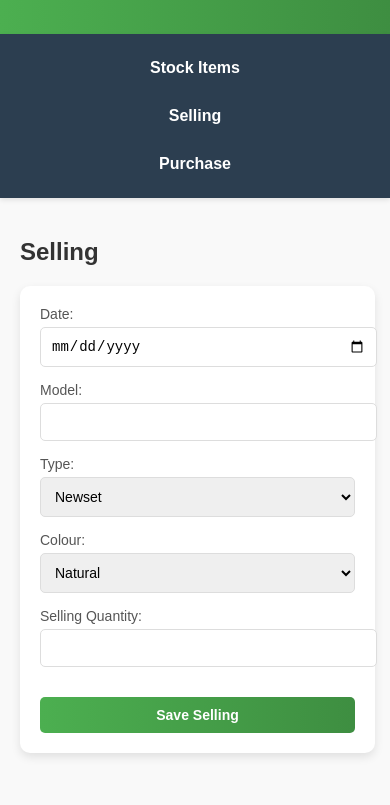
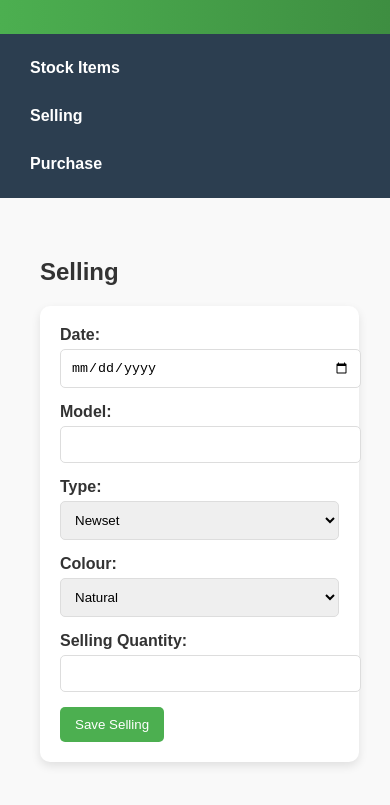
Before and after one commit to dark-anonymous/stock-management-system, a plain HTML site: page index.html in a window 390 px wide. Both pictures are taken after a click on the link "Selling". Shown: the part 113-918 px from the top of the page. Drawn offline with Linux system fonts and the light colour scheme.

Commit message:
Add files via upload

```diff
--- a/styles.css
+++ b/styles.css
@@ -1,6 +1,6 @@
 /* Global Styles */
 body {
-    font-family: 'Poppins', sans-serif;
+    font-family: 'Arial', sans-serif;
     margin: 0;
     padding: 0;
     background-color: #f9f9f9;
@@ -8,32 +8,29 @@ body {
     box-sizing: border-box;
 }
 
-/* Header Styles */
 header {
     background: linear-gradient(90deg, #4CAF50, #3e8e41);
     color: white;
-    padding: 15px 20px;
+    padding: 15px;
     text-align: center;
-    box-shadow: 0 2px 5px rgba(0, 0, 0, 0.1);
 }
 
-/* Navbar Styles */
+/* Navigation */
 nav {
     background-color: #2c3e50;
     display: flex;
     justify-content: center;
     padding: 10px;
-    box-shadow: 0 2px 5px rgba(0, 0, 0, 0.1);
 }
 
 nav a {
     color: white;
     text-decoration: none;
     padding: 10px 20px;
-    margin: 0 10px;
+    margin: 5px;
     border-radius: 20px;
     font-weight: bold;
-    transition: all 0.3s ease;
+    transition: all 0.3s;
 }
 
 nav a:hover {
@@ -41,11 +38,15 @@ nav a:hover {
     color: white;
 }
 
-/* Page Container */
+/* Container and Pages */
 .container {
     padding: 20px;
     margin: 0 auto;
     max-width: 1200px;
+}
+
+.page {
+    padding: 20px;
 }
 
 /* Forms */
@@ -64,53 +65,38 @@ form .form-group {
 
 form .form-group label {
     display: block;
-    font-size: 14px;
-    font-weight: 500;
+    font-weight: bold;
     margin-bottom: 5px;
-    color: #555;
 }
 
 form .form-group input,
 form .form-group select {
     width: 100%;
     padding: 10px;
-    font-size: 14px;
     border: 1px solid #ddd;
     border-radius: 5px;
-    outline: none;
-    transition: border 0.3s ease;
-}
-
-form .form-group input:focus,
-form .form-group select:focus {
-    border-color: #4CAF50;
-    box-shadow: 0 0 5px rgba(76, 175, 80, 0.3);
 }
 
 button[type="submit"] {
-    background: linear-gradient(90deg, #4CAF50, #3e8e41);
+    background-color: #4CAF50;
     color: white;
     border: none;
     padding: 10px 15px;
-    font-size: 14px;
-    font-weight: bold;
     border-radius: 5px;
     cursor: pointer;
-    transition: background 0.3s ease;
-    width: 100%;
-    margin-top: 15px;
+    transition: background-color 0.3s;
 }
 
 button[type="submit"]:hover {
-    background: #45a049;
+    background-color: #3e8e41;
 }
 
-/* Table Styles */
+/* Table */
 table {
     width: 100%;
     border-collapse: collapse;
+    margin-top: 20px;
     background-color: white;
-    margin-top: 20px;
     border-radius: 10px;
     overflow: hidden;
     box-shadow: 0 4px 10px rgba(0, 0, 0, 0.1);
@@ -126,13 +112,6 @@ table td {
 table th {
     background-color: #4CAF50;
     color: white;
-    font-weight: bold;
-    text-transform: uppercase;
-    font-size: 12px;
-}
-
-table tr:hover {
-    background-color: #f1f1f1;
 }
 
 table tr:nth-child(even) {
@@ -141,7 +120,6 @@ table tr:nth-child(even) {
 
 table td.green {
     background-color: #d4edda;
-    color: #155724;
     font-weight: bold;
 }
 
@@ -149,7 +127,6 @@ table td.green {
 @media (max-width: 768px) {
     nav {
         flex-direction: column;
-        align-items: center;
     }
 
     nav a {
```
Also changed, not shown: index.html (+0 -1 lines).
